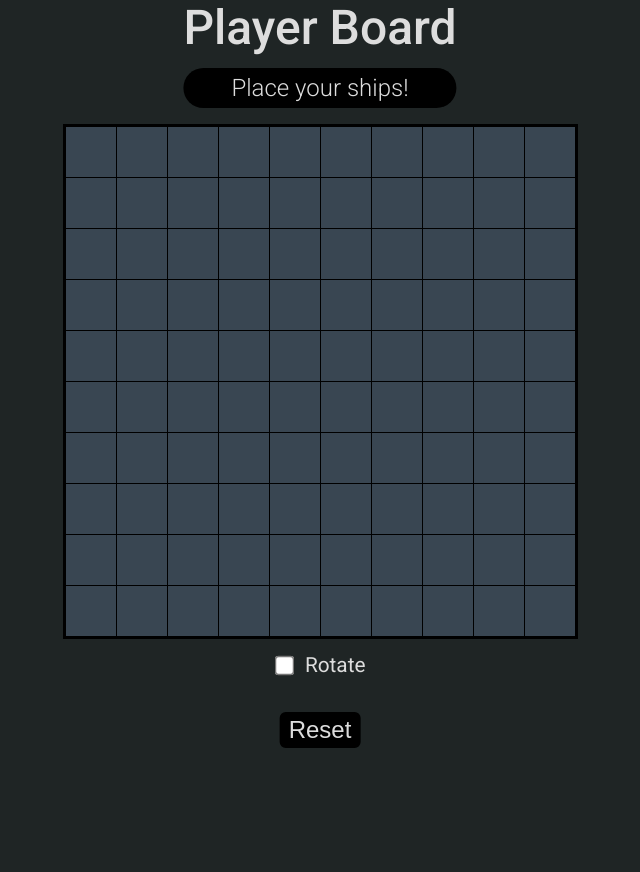
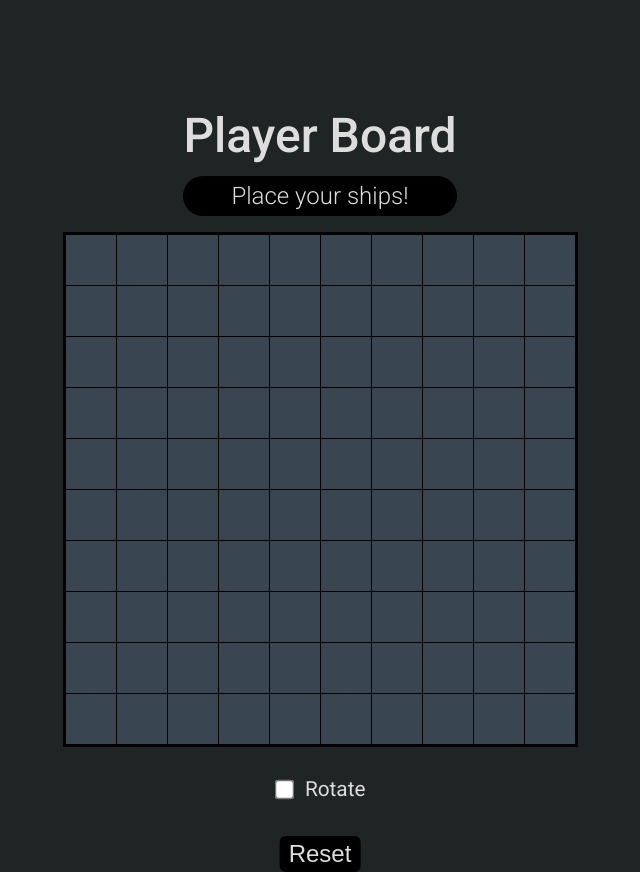
Before and after one commit to blim012/battleship-js, a website built with webpack: page src/template.index.html in a window 1280 px wide. Shown: the whole page, without its empty margins (320-960 px from the left). Before the commit the page ends 800 px from the top, so only its background shows below. Built offline with nearby package versions, Linux system fonts and the light colour scheme.

Commit message:
refactor css rules to implement flex-wrap of boards

```diff
--- a/src/style/style.css
+++ b/src/style/style.css
@@ -6,10 +6,17 @@ body {
 
 #boards {
   display: flex;
+  flex-wrap: wrap;
   justify-content: space-evenly;
   align-items: center;
   text-align: center;
-  height: 100vh;
+}
+
+.flex-col {
+  display: flex;
+  flex-direction: column;
+  justify-content: center;
+  align-items: center;
 }
 
 .relative-pos {
@@ -17,11 +24,8 @@ body {
 }
 
 .board-header {
-  position: absolute;
+  margin: 7em 0 1em 0;
   width: max-content;
-  top: -7.5em;
-  left: 50%;
-  transform: translate(-50%, 0);
 }
 
 .board-title {
@@ -49,6 +53,7 @@ body {
   border: 3px solid black;
   border-right: 2px solid black;
   border-bottom: 2px solid black;
+  margin-bottom: 1rem;
 }
 
 .board {
--- a/src/template.index.html
+++ b/src/template.index.html
@@ -9,7 +9,7 @@
   </head>
   <body>
     <div id="boards">
-      <div id="player-container" class="relative-pos">
+      <div id="player-container" class="relative-pos flex-col">
         <header class="board-header">
           <p class="board-title">Player Board</p>
           <div class="board-message-container">
@@ -25,7 +25,7 @@
         </div>
         <button id='reset'>Reset</button>
       </div>
-      <div id="enemy-container" class='no-display relative-pos'>
+      <div id="enemy-container" class='flex-col no-display'>
         <header class="board-header">
           <p class="board-title">Enemy Board</p>
           <div class="board-message-container">
```
